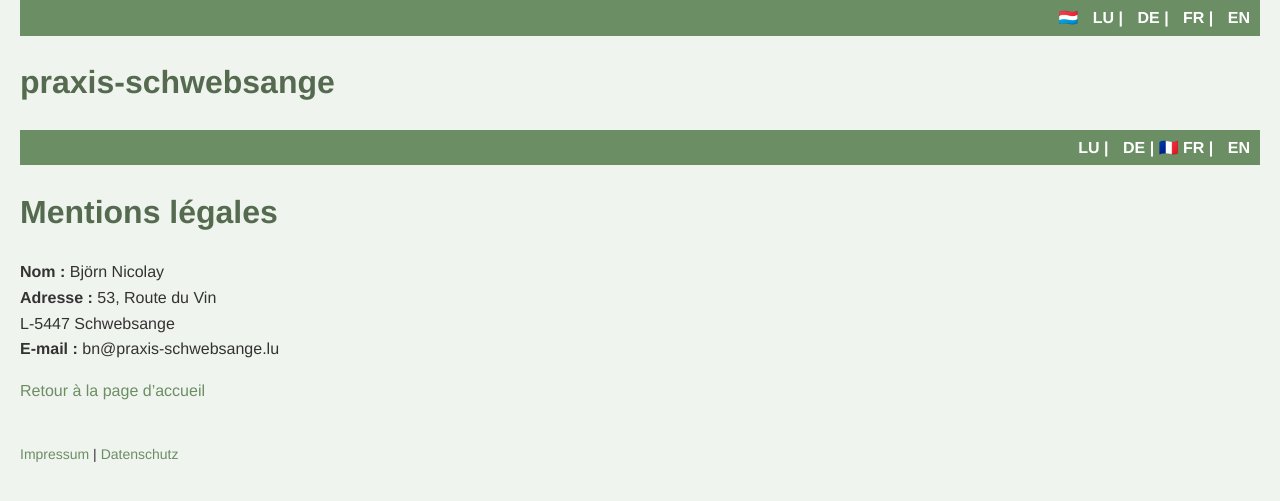
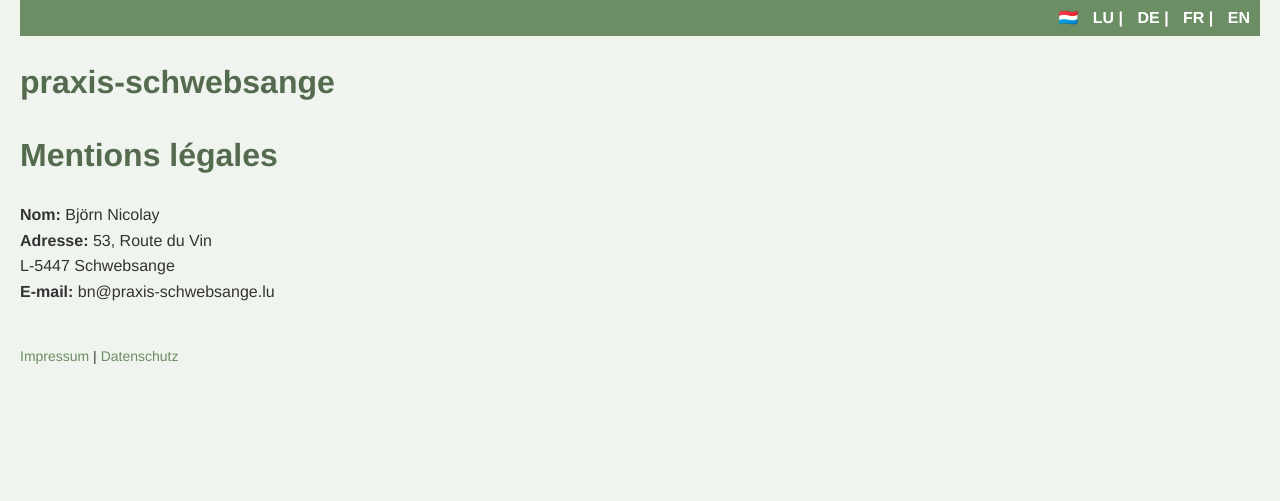
Before and after one commit to bjoernbrightside/praxis-schwebsange, a Jekyll site: the page built from fr/impressum.md, in a window 1280 px wide. Shown: the top 501 px of the page. Built offline with Jekyll 4.4.1, drawn with Linux system fonts in a browser that asks for light colours.

Commit message:
Update impressum.md

```diff
--- a/fr/impressum.md
+++ b/fr/impressum.md
@@ -1,16 +1,12 @@
 ---
 layout: default
+lang: fr
+title: Mentions légales
 ---
-
-<div class="language-bar">
-<a href="/praxis-schwebsange/lb/impressum.html">LU</a> | <a href="/praxis-schwebsange/de/impressum.html">DE</a> | 🇫🇷 <b>FR</b> | <a href="/praxis-schwebsange/en/impressum.html">EN</a>
-</div>
 
 # Mentions légales
 
-**Nom :** Björn Nicolay
-**Adresse :** 53, Route du Vin
+**Nom:** Björn Nicolay
+**Adresse:** 53, Route du Vin
 L-5447 Schwebsange
-**E-mail :** bn@praxis-schwebsange.lu
-
-[Retour à la page d’accueil](../fr/)
+**E-mail:** bn@praxis-schwebsange.lu
```
